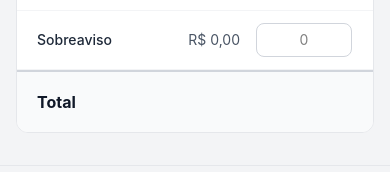
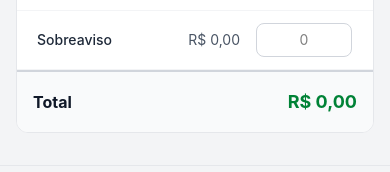
Before and after one commit to paulograbin/horasExtras, a React (Vite) app: page / in a window 390 px wide. Shown: the part 2621-2793 px from the top of the page. Built offline with nearby package versions, Linux system fonts and the light colour scheme.

Commit message:
Simplify total row

```diff
--- a/src/components/HoursCalculator.tsx
+++ b/src/components/HoursCalculator.tsx
@@ -74,11 +74,9 @@ export function HoursCalculator({ results }: HoursCalculatorProps) {
         })}
 
         {/* Total */}
-        <div className="grid grid-cols-[1fr_auto_auto_auto] gap-4 px-5 py-4 bg-gray-50 border-t-2 border-gray-300 items-center">
+        <div className="flex items-center justify-between px-4 sm:px-5 py-4 bg-gray-50 border-t-2 border-gray-300">
           <span className="text-base font-bold text-gray-900">Total</span>
-          <span className="w-28"></span>
-          <span className="w-24"></span>
-          <span className="w-32 text-right text-lg font-bold text-green-700">
+          <span className="text-lg font-bold text-green-700">
             {formatBRL(grandTotal)}
           </span>
         </div>
```
